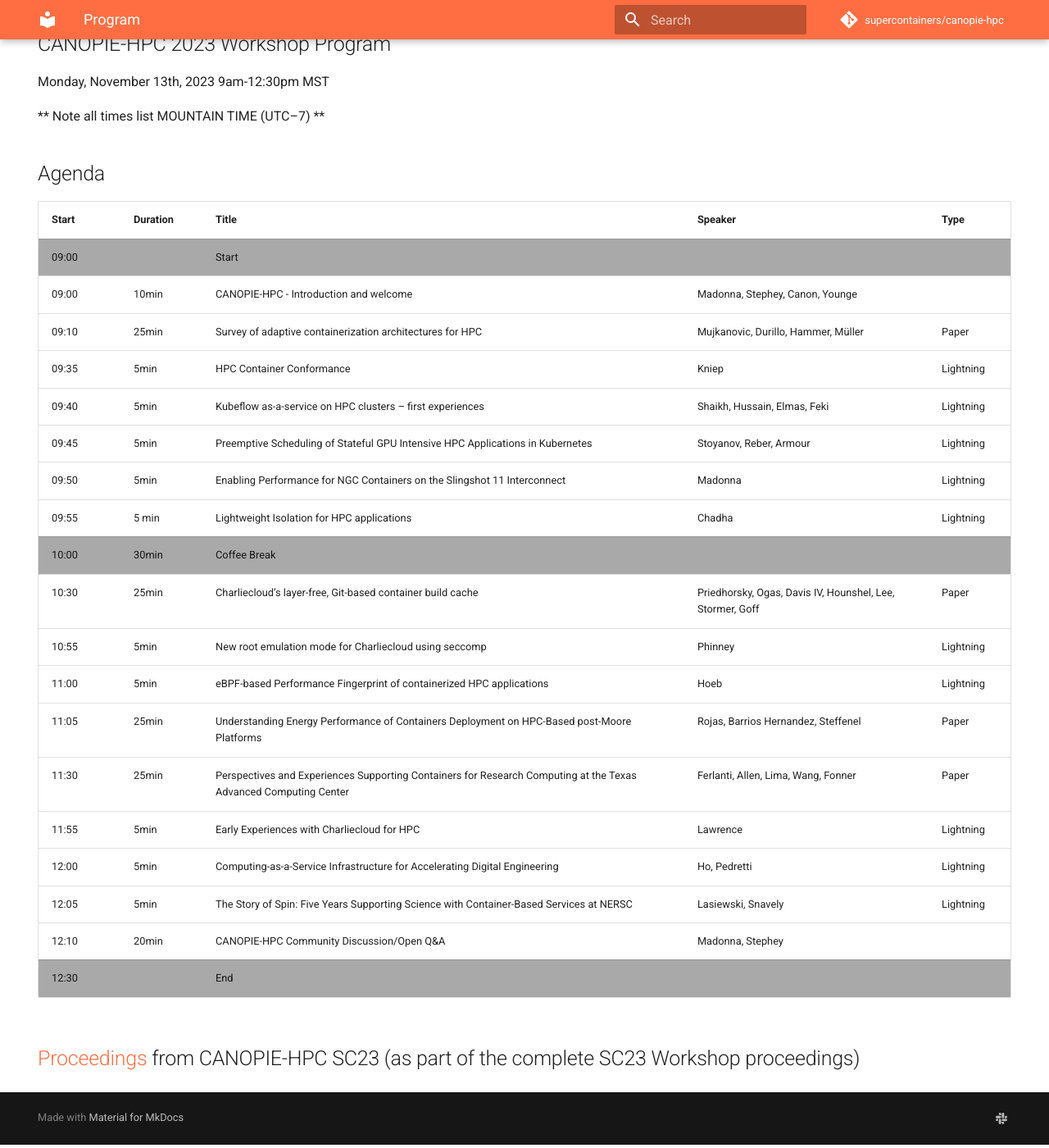
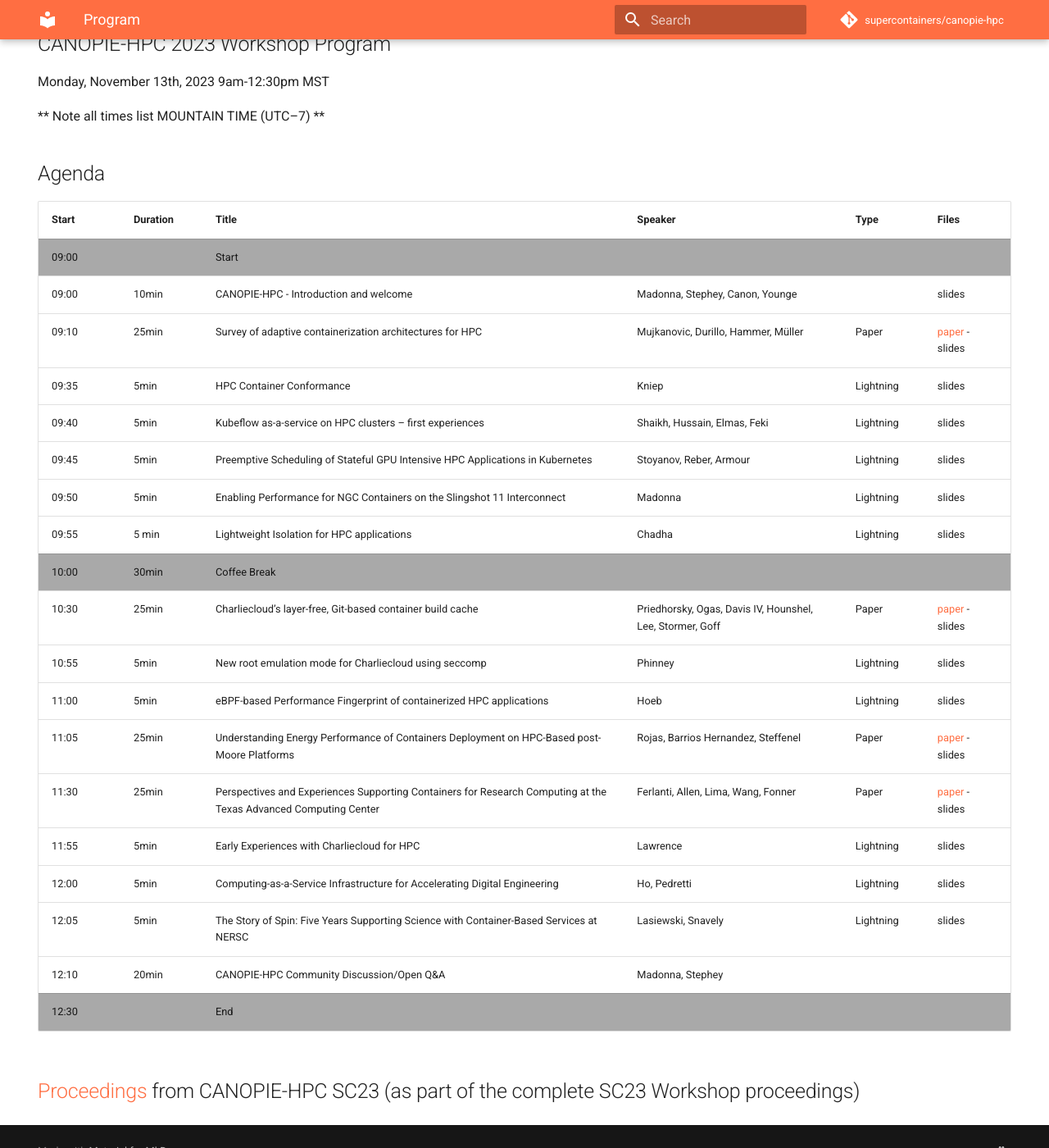
Before and after one commit to supercontainers/canopie-hpc, an MkDocs documentation site: the page built from docs/program.md, in a window 1280 px wide and 1400 px high, scrolled down 238 px. Shown: the whole window at 82% size. Built offline with MkDocs 1.6.1 and Material for MkDocs 9.7.7, drawn with Linux system fonts in a browser that asks for light colours; comment, search, counter and statistics services are not loaded.

Commit message:
Updated program page to feature download links for papers and slides

```diff
--- a/docs/program.md
+++ b/docs/program.md
@@ -20,14 +20,14 @@
     <th>Title</th>
     <th>Speaker</th>
     <th>Type</th>
+    <th>Files</th>
   </tr>
 </thead>
 <tbody>
     <tr style="background-color:#A9A9A9">
         <td>09:00</td>
         <td></td>
-        <td>Start</td>
-        <td colspan="2"></td>
+        <td colspan="4">Start</td>
     </tr>
     <tr>
         <td>09:00</td>
@@ -35,6 +35,7 @@
         <td>CANOPIE-HPC - Introduction and welcome</td>
         <td>Madonna, Stephey, Canon, Younge</td>
         <td></td>
+        <td>slides</td>
     </tr>
     <tr>
         <td>09:10</td>
@@ -42,6 +43,7 @@
         <td>Survey of adaptive containerization architectures for HPC</td>
         <td>Mujkanovic, Durillo, Hammer, Müller</td>
         <td>Paper</td>
+        <td><a href="https://dl.acm.org/doi/10.1145/3624062.3624588">paper</a> - slides</td>
     </tr>
     <tr>
         <td>09:35</td>
@@ -49,6 +51,7 @@
         <td>HPC Container Conformance</td>
         <td>Kniep</td>
         <td>Lightning</td>
+        <td>slides</td>
     </tr>
  <tr>
         <td>09:40</td>
@@ -56,6 +59,7 @@
         <td>Kubeflow as-a-service on HPC clusters – first experiences</td>
         <td>Shaikh, Hussain, Elmas, Feki</td>
         <td>Lightning</td>
+        <td>slides</td>
     </tr>
  <tr>
         <td>09:45</td>
@@ -63,6 +67,7 @@
         <td>Preemptive Scheduling of Stateful GPU Intensive HPC Applications in Kubernetes</td>
         <td>Stoyanov, Reber, Armour</td>
         <td>Lightning</td>
+        <td>slides</td>
     </tr>
  <tr>
         <td>09:50</td>
@@ -70,6 +75,7 @@
         <td>Enabling Performance for NGC Containers on the Slingshot 11 Interconnect</td>
         <td>Madonna</td>
         <td>Lightning</td>
+        <td>slides</td>
     </tr>
   <tr>
         <td>09:55</td>
@@ -77,11 +83,12 @@
         <td>Lightweight Isolation for HPC applications</td>
         <td>Chadha</td>
         <td>Lightning</td>
+        <td>slides</td>
     </tr>
     <tr style="background-color:#A9A9A9">
         <td>10:00</td>
         <td>30min</td>
-        <td colspan="3">Coffee Break</td>
+        <td colspan="4">Coffee Break</td>
     </tr>
 
  <tr>
@@ -90,6 +97,7 @@
         <td>Charliecloud’s layer-free, Git-based container build cache</td>
         <td>Priedhorsky, Ogas, Davis IV, Hounshel, Lee, Stormer, Goff</td>
         <td>Paper</td>
+        <td><a href="https://dl.acm.org/doi/10.1145/3624062.3624585">paper</a> - slides</td>
     </tr>
  <tr>
         <td>10:55</td>
@@ -97,6 +105,7 @@
         <td>New root emulation mode for Charliecloud using seccomp</td>
         <td>Phinney</td>
         <td>Lightning</td>
+        <td>slides</td>
     </tr>
  <tr>
         <td>11:00</td>
@@ -104,6 +113,7 @@
         <td>eBPF-based Performance Fingerprint of containerized HPC applications</td>
         <td>Hoeb</td>
         <td>Lightning</td>
+        <td>slides</td>
     </tr>
  <tr>
         <td>11:05</td>
@@ -111,6 +121,7 @@
         <td>Understanding Energy Performance of Containers Deployment on HPC-Based post-Moore Platforms</td>
         <td>Rojas, Barrios Hernandez, Steffenel</td>
         <td>Paper</td>
+        <td><a href="https://dl.acm.org/doi/10.1145/3624062.3624586">paper</a> - slides</td>
     </tr>
  <tr>
         <td>11:30</td>
@@ -118,6 +129,7 @@
         <td>Perspectives and Experiences Supporting Containers for Research Computing at the Texas Advanced Computing Center</td>
         <td>Ferlanti, Allen, Lima, Wang, Fonner</td>
         <td>Paper</td>
+        <td><a href="https://dl.acm.org/doi/10.1145/3624062.3624587">paper</a> - slides</td>
     </tr>
  <tr>
         <td>11:55</td>
@@ -125,29 +137,33 @@
         <td>Early Experiences with Charliecloud for HPC</td>
         <td>Lawrence</td>
         <td>Lightning</td>
+        <td>slides</td>
     </tr>
         <td>12:00</td>
         <td>5min</td>
         <td>Computing-as-a-Service Infrastructure for Accelerating Digital Engineering</td>
         <td>Ho, Pedretti</td>
         <td>Lightning</td>
+        <td>slides</td>
     </tr>
         <td>12:05</td>
         <td>5min</td>
         <td>The Story of Spin: Five Years Supporting Science with Container-Based Services at NERSC</td>
         <td>Lasiewski, Snavely</td>
         <td>Lightning</td>
+        <td>slides</td>
     </tr>
         <td>12:10</td>
         <td>20min</td>
         <td>CANOPIE-HPC Community Discussion/Open Q&A</td>
         <td>Madonna, Stephey</td>
         <td></td>
+        <td></td>
     </tr>
     <tr style="background-color:#A9A9A9">
         <td>12:30</td>
         <td></td>
-        <td colspan="3">End</td>
+        <td colspan="4">End</td>
     </tr>
 </tbody>
 </table>
```
